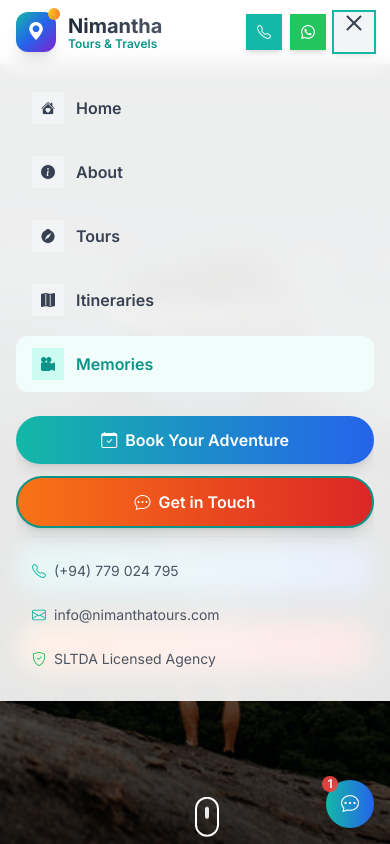
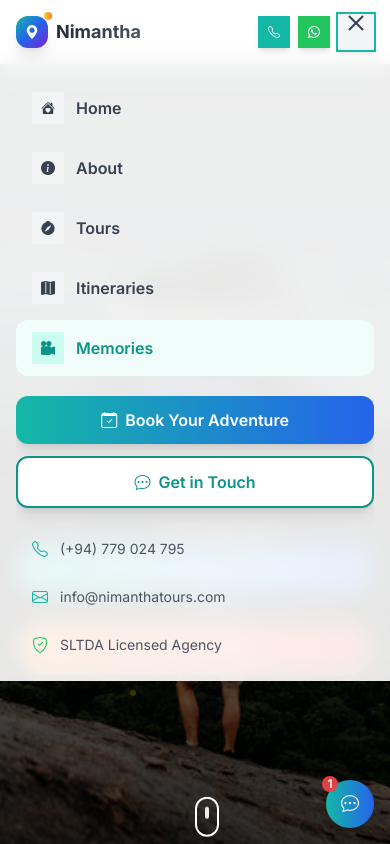
Before and after one commit to nathija-nimantha/Nimantha-Tours, a React (Vite) app in the folder frontend/: page /memories in a window 390 px wide. Both pictures are taken after a click on the button 354 px from the left and 32 px from the top of the page. Shown: the top 844 px of the page. Built offline with nearby package versions, Linux system fonts and the light colour scheme; a web font is replaced by a local one.

Commit message:
feat: enhance Header component with responsive design, improved layout, and styling adjustments

```diff
--- a/frontend/src/components/Header.tsx
+++ b/frontend/src/components/Header.tsx
@@ -32,39 +32,39 @@ const Header = () => {
   return (
     <header
       className={`fixed top-0 left-0 right-0 z-50 transition-all duration-500 ${
-        isScrolled
-          ? "bg-white/95 backdrop-blur-lg shadow-modern border-b border-gray-100"
-          : "bg-white/90 backdrop-blur-md"
+        isScrolled ? "bg-white/95 backdrop-blur-lg shadow-xl border-b border-gray-100" : "bg-white/90 backdrop-blur-md"
       }`}
     >
-      <div className="container-modern">
-        <div className="flex justify-between items-center h-16 lg:h-20">
-          {/* Logo Section */}
+      <div className="max-w-7xl mx-auto px-4 sm:px-6 lg:px-8">
+        <div className="flex justify-between items-center h-16 sm:h-18 lg:h-20">
+          {/* Logo Section - Responsive */}
           <Link
             to="/"
-            className="flex items-center space-x-3 group hover:scale-105 transition-all duration-300 flex-shrink-0"
+            className="flex items-center space-x-2 sm:space-x-3 group hover:scale-105 transition-all duration-300 flex-shrink-0"
           >
             <div className="relative">
-              <div className="w-10 h-10 lg:w-12 lg:h-12 bg-gradient-to-br from-teal-500 via-blue-600 to-purple-700 rounded-xl flex items-center justify-center shadow-lg group-hover:shadow-xl transition-all duration-300 group-hover:rotate-3">
-                <i className="bi bi-geo-alt-fill text-white text-lg lg:text-xl"></i>
+              <div className="w-8 h-8 sm:w-10 sm:h-10 lg:w-12 lg:h-12 bg-gradient-to-br from-teal-500 via-blue-600 to-purple-700 rounded-xl flex items-center justify-center shadow-lg group-hover:shadow-xl transition-all duration-300 group-hover:rotate-3">
+                <i className="bi bi-geo-alt-fill text-white text-sm sm:text-lg lg:text-xl"></i>
               </div>
-              <div className="absolute -top-1 -right-1 w-3 h-3 bg-gradient-to-r from-yellow-400 to-orange-500 rounded-full animate-pulse"></div>
+              <div className="absolute -top-1 -right-1 w-2 h-2 sm:w-3 sm:h-3 bg-gradient-to-r from-yellow-400 to-orange-500 rounded-full animate-pulse"></div>
             </div>
             <div className="flex flex-col">
-              <span className="text-xl lg:text-2xl font-bold bg-gradient-to-r from-gray-800 to-gray-600 bg-clip-text text-transparent">
+              <span className="text-lg sm:text-xl lg:text-2xl font-bold bg-gradient-to-r from-gray-800 to-gray-600 bg-clip-text text-transparent">
                 Nimantha
               </span>
-              <span className="text-xs lg:text-sm text-teal-600 font-semibold -mt-1">Tours & Travels</span>
+              <span className="text-xs sm:text-sm lg:text-sm text-teal-600 font-semibold -mt-1 hidden sm:block">
+                Tours & Travels
+              </span>
             </div>
           </Link>
 
-          {/* Desktop Navigation */}
-          <nav className="hidden lg:flex items-center space-x-1">
+          {/* Desktop Navigation - Hidden on mobile/tablet */}
+          <nav className="hidden xl:flex items-center space-x-1">
             {navItems.map((item) => (
               <Link
                 key={item.path}
                 to={item.path}
-                className={`relative px-4 py-2 rounded-xl font-semibold transition-all duration-300 flex items-center space-x-2 group ${
+                className={`relative px-3 lg:px-4 py-2 rounded-xl font-semibold transition-all duration-300 flex items-center space-x-2 group text-sm lg:text-base ${
                   location.pathname === item.path
                     ? "text-teal-600 bg-teal-50"
                     : "text-gray-700 hover:text-teal-600 hover:bg-gray-50"
@@ -79,40 +79,50 @@ const Header = () => {
             ))}
           </nav>
 
-          {/* Desktop CTA Buttons */}
-          <div className="hidden lg:flex items-center space-x-3 flex-shrink-0">
-            <Link to="/booking" className="btn-primary">
-              <i className="bi bi-calendar-check text-sm mr-2"></i>
-              Book Now
+          {/* Desktop CTA Buttons - Hidden on mobile/tablet */}
+          <div className="hidden lg:flex items-center space-x-2 xl:space-x-3 flex-shrink-0">
+            <Link
+              to="/booking"
+              className="bg-gradient-to-r from-teal-500 to-blue-600 hover:from-teal-600 hover:to-blue-700 text-white font-semibold py-2 px-4 xl:px-6 rounded-full shadow-lg transform transition-all duration-300 hover:scale-105 hover:shadow-xl text-sm xl:text-base"
+            >
+              <i className="bi bi-calendar-check text-sm mr-1 xl:mr-2"></i>
+              <span className="hidden xl:inline">Book Now</span>
+              <span className="xl:hidden">Book</span>
             </Link>
-            <Link to="/contactUs" className="btn-secondary">
-              <i className="bi bi-chat-dots text-sm mr-2"></i>
-              Contact
+            <Link
+              to="/contactUs"
+              className="bg-white text-teal-600 border-2 border-teal-600 hover:bg-teal-600 hover:text-white font-semibold py-2 px-4 xl:px-6 rounded-full shadow-lg transform transition-all duration-300 hover:scale-105 hover:shadow-xl text-sm xl:text-base"
+            >
+              <i className="bi bi-chat-dots text-sm mr-1 xl:mr-2"></i>
+              <span className="hidden xl:inline">Contact</span>
+              <span className="xl:hidden">Chat</span>
             </Link>
           </div>
 
-          {/* Mobile Actions */}
-          <div className="flex items-center space-x-2 lg:hidden">
+          {/* Mobile/Tablet Actions */}
+          <div className="flex items-center space-x-2 xl:hidden">
+            {/* Quick Contact Buttons - Responsive sizes */}
             <a
               href="tel:+94779024795"
-              className="w-9 h-9 rounded-lg bg-teal-500 hover:bg-teal-600 flex items-center justify-center text-white transition-all duration-300 transform hover:scale-105 shadow-md"
+              className="w-8 h-8 sm:w-9 sm:h-9 rounded-lg bg-teal-500 hover:bg-teal-600 flex items-center justify-center text-white transition-all duration-300 transform hover:scale-105 shadow-md"
               aria-label="Call us"
             >
-              <i className="bi bi-telephone text-sm"></i>
+              <i className="bi bi-telephone text-xs sm:text-sm"></i>
             </a>
 
             <a
               href="https://wa.me/94779024795"
               target="_blank"
               rel="noopener noreferrer"
-              className="w-9 h-9 rounded-lg bg-green-500 hover:bg-green-600 flex items-center justify-center text-white transition-all duration-300 transform hover:scale-105 shadow-md"
+              className="w-8 h-8 sm:w-9 sm:h-9 rounded-lg bg-green-500 hover:bg-green-600 flex items-center justify-center text-white transition-all duration-300 transform hover:scale-105 shadow-md"
               aria-label="WhatsApp us"
             >
-              <i className="bi bi-whatsapp text-sm"></i>
+              <i className="bi bi-whatsapp text-xs sm:text-sm"></i>
             </a>
 
+            {/* Hamburger Menu Button */}
             <button
-              className="relative w-10 h-10 rounded-lg bg-gray-100 hover:bg-gray-200 flex items-center justify-center transition-all duration-300 focus:outline-none focus:ring-2 focus:ring-teal-500 shadow-md"
+              className="relative w-9 h-9 sm:w-10 sm:h-10 rounded-lg bg-gray-100 hover:bg-gray-200 flex items-center justify-center transition-all duration-300 focus:outline-none focus:ring-2 focus:ring-teal-500 shadow-md ml-2"
               onClick={() => setIsMenuOpen(!isMenuOpen)}
               aria-label="Toggle menu"
             >
@@ -137,18 +147,18 @@ const Header = () => {
           </div>
         </div>
 
-        {/* Mobile Navigation */}
+        {/* Mobile/Tablet Navigation Menu */}
         <div
-          className={`lg:hidden overflow-hidden transition-all duration-500 ease-in-out ${
-            isMenuOpen ? "max-h-screen opacity-100 pb-6" : "max-h-0 opacity-0"
+          className={`xl:hidden overflow-hidden transition-all duration-500 ease-in-out ${
+            isMenuOpen ? "max-h-screen opacity-100 pb-4 sm:pb-6" : "max-h-0 opacity-0"
           }`}
         >
-          <nav className="pt-4 space-y-2">
+          <nav className="pt-4 space-y-1 sm:space-y-2">
             {navItems.map((item, index) => (
               <Link
                 key={item.path}
                 to={item.path}
-                className={`px-4 py-3 rounded-xl font-semibold transition-all duration-300 flex items-center space-x-3 ${
+                className={`px-4 py-3 sm:py-4 rounded-xl font-semibold transition-all duration-300 flex items-center space-x-3 text-base sm:text-lg ${
                   location.pathname === item.path
                     ? "text-teal-600 bg-teal-50"
                     : "text-gray-700 hover:text-teal-600 hover:bg-gray-50"
@@ -157,11 +167,11 @@ const Header = () => {
                 onClick={() => setIsMenuOpen(false)}
               >
                 <div
-                  className={`w-8 h-8 rounded-lg flex items-center justify-center flex-shrink-0 ${
+                  className={`w-8 h-8 sm:w-9 sm:h-9 rounded-lg flex items-center justify-center flex-shrink-0 ${
                     location.pathname === item.path ? "bg-teal-100" : "bg-gray-100"
                   }`}
                 >
-                  <i className={`${item.icon} text-sm`}></i>
+                  <i className={`${item.icon} text-sm sm:text-base`}></i>
                 </div>
                 <span>{item.label}</span>
               </Link>
@@ -169,13 +179,17 @@ const Header = () => {
 
             {/* Mobile CTA Buttons */}
             <div className="pt-4 space-y-3">
-              <Link to="/booking" className="block w-full btn-primary text-center" onClick={() => setIsMenuOpen(false)}>
+              <Link
+                to="/booking"
+                className="block w-full bg-gradient-to-r from-teal-500 to-blue-600 hover:from-teal-600 hover:to-blue-700 text-white font-semibold py-3 sm:py-4 px-6 rounded-xl shadow-lg transform transition-all duration-300 hover:scale-105 text-center text-base sm:text-lg"
+                onClick={() => setIsMenuOpen(false)}
+              >
                 <i className="bi bi-calendar-check mr-2"></i>
                 Book Your Adventure
               </Link>
               <Link
                 to="/contactUs"
-                className="block w-full btn-secondary text-center"
+                className="block w-full bg-white text-teal-600 border-2 border-teal-600 hover:bg-teal-600 hover:text-white font-semibold py-3 sm:py-4 px-6 rounded-xl shadow-lg transform transition-all duration-300 hover:scale-105 text-center text-base sm:text-lg"
                 onClick={() => setIsMenuOpen(false)}
               >
                 <i className="bi bi-chat-dots mr-2"></i>
@@ -185,23 +199,23 @@ const Header = () => {
 
             {/* Mobile Contact Info */}
             <div className="pt-4 border-t border-gray-200 mt-4">
-              <div className="space-y-2 text-sm">
+              <div className="space-y-2 text-sm sm:text-base">
                 <a
                   href="tel:+94779024795"
-                  className="flex items-center space-x-2 text-gray-600 hover:text-teal-600 transition-colors duration-300 px-4 py-2"
+                  className="flex items-center space-x-3 text-gray-600 hover:text-teal-600 transition-colors duration-300 px-4 py-2 sm:py-3"
                 >
-                  <i className="bi bi-telephone text-teal-500"></i>
+                  <i className="bi bi-telephone text-teal-500 text-base"></i>
                   <span>(+94) 779 024 795</span>
                 </a>
                 <a
                   href="mailto:info@nimanthatours.com"
-                  className="flex items-center space-x-2 text-gray-600 hover:text-teal-600 transition-colors duration-300 px-4 py-2"
+                  className="flex items-center space-x-3 text-gray-600 hover:text-teal-600 transition-colors duration-300 px-4 py-2 sm:py-3"
                 >
-                  <i className="bi bi-envelope text-teal-500"></i>
+                  <i className="bi bi-envelope text-teal-500 text-base"></i>
                   <span>info@nimanthatours.com</span>
                 </a>
-                <div className="flex items-center space-x-2 text-gray-600 px-4 py-2">
-                  <i className="bi bi-shield-check text-green-500"></i>
+                <div className="flex items-center space-x-3 text-gray-600 px-4 py-2 sm:py-3">
+                  <i className="bi bi-shield-check text-green-500 text-base"></i>
                   <span>SLTDA Licensed Agency</span>
                 </div>
               </div>
@@ -212,8 +226,8 @@ const Header = () => {
 
       {/* Quick Contact Bar (Desktop only, appears on scroll) */}
       {isScrolled && (
-        <div className="hidden lg:block bg-gradient-to-r from-teal-600 to-blue-700 text-white py-1">
-          <div className="container-modern">
+        <div className="hidden xl:block bg-gradient-to-r from-teal-600 to-blue-700 text-white py-1">
+          <div className="max-w-7xl mx-auto px-4 sm:px-6 lg:px-8">
             <div className="flex items-center justify-between text-sm">
               <div className="flex items-center space-x-6">
                 <a
```
